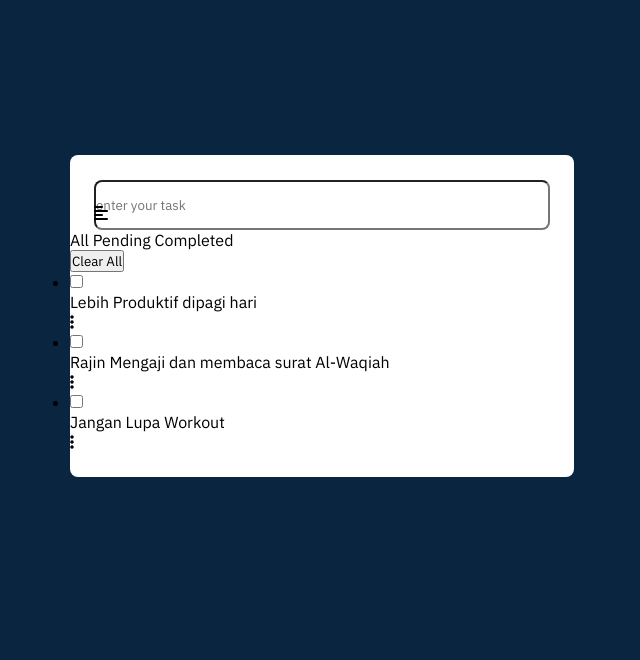
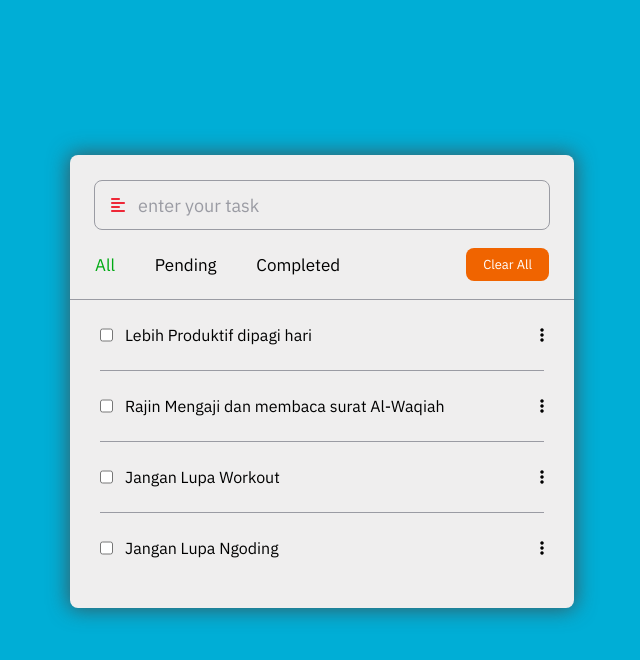
Before and after one commit to fierzahaikkal/undo-webapp, a plain HTML site: page index.html in a window 1280 px wide. Shown: the whole page, without its empty margins (318-958 px from the left). Drawn offline with Linux system fonts and the light colour scheme.

Commit message:
html style commit

```diff
--- a/index.html
+++ b/index.html
@@ -16,7 +16,7 @@
         </div>
         <div class="filter-section">
             <div class="filter">
-                <span id="all">All</span>
+                <span id="all" class="active">All</span>
                 <span id="pending">Pending</span>
                 <span id="completed">Completed</span>
             </div>
@@ -30,6 +30,10 @@
                 </label>
                 <div class="settings">
                     <i class="fa-solid fa-ellipsis-vertical"></i>
+                    <ul class="setting-menu">
+                        <li><i class="fa-solid fa-pen"></i>Edit</li>
+                        <li><i class="fa-solid fa-trash"></i>Delete</li>
+                    </ul>
                 </div>
             </li>
             <li class="task">
@@ -50,6 +54,15 @@
                     <i class="fa-solid fa-ellipsis-vertical"></i>
                 </div>
             </li>
+            <li class="task">
+                <label for="1">
+                    <input type="checkbox" id ="1"/>
+                    <p>Jangan Lupa Ngoding</p>
+                </label>
+                <div class="settings">
+                    <i class="fa-solid fa-ellipsis-vertical"></i>
+                </div>
+            </li>
         </ul>
     </div>
 </body>
--- a/style.css
+++ b/style.css
@@ -7,14 +7,17 @@
 }
 body{
     overflow: hidden;
-    background: #0A2540;
+    background: #00AED6;
 }
 .todo-wrap{
     max-width: 504px;
     margin: 155px auto;
     border-radius: 8px;
-    background: #ffff;
+    background: rgb(239, 238, 238);
     padding: 25px 0;
+    -webkit-box-shadow: 0px 0px 20px 2px rgba(69, 69, 69, 0.75);
+    -moz-box-shadow: 0px 0px 20px 2px rgba(69, 69, 69, 0.75);
+    box-shadow: 0px 0px 20px 2px rgba(69, 69, 69, 0.75);
 }
 .text-input{
     height: 50px;
@@ -25,9 +28,105 @@ body{
     height: 100%;
     width: 100%;
     border-radius: 8px;
+    padding: 0 20px 0 43px;
+    font-size: 18px;
+    border: 1px solid #9A9BA3;
+    outline: none;
+    background:rgb(239, 238, 238);
+}
+.text-input input::placeholder{
+    color: #9A9BA3;
 }
 .text-input i{
+    color: #EE2737;
     position: absolute;
     top:50%;
-    translate: position(17px, -50%);
+    transform: translate(17px, -50%);
 }
+.filter-section, li{
+    align-items: center;
+    display: flex;
+    justify-content: space-between;
+}
+.filter-section{
+    padding: 18px 25px;
+    border-bottom: 1px solid #9A9BA3;
+}
+.filter span{
+    margin: 0 18px;
+    font-size: 17px;
+    cursor: pointer;
+}
+.filter span:first-child{
+    margin-left: 0;
+}
+.filter-section .clear-btn{
+    outline: none;
+    border:none;
+    border-radius: 8px;
+    font-size: 13px;
+    padding: 8px 17px;
+    background: #F06400;
+    color: #ffff;
+    cursor: pointer;
+}
+.filter span.active{
+    color: #00AA13;
+}
+.task-section{
+    margin: 25px 30px;
+}
+.task-section .task{
+    list-style: none;
+    margin-bottom: 25px;
+    padding-bottom: 25px;
+    border-bottom: 1px solid #9A9BA3;
+    align-items: center;
+}
+.task-section .task:last-child{
+    margin-bottom: 0;
+    padding-bottom: 0;
+    border-bottom: 0;
+}
+.task label{
+    display: flex;
+}
+.task label input{
+    margin-right: 12px;
+}
+.task .settings{
+    cursor: pointer;
+    position: relative;
+}
+.settings .setting-menu{
+    position: absolute;
+    padding: 5px 0;
+    right: -5px;
+    bottom: -65px;
+    z-index: 2;
+    transform: scale(0);
+    background:rgb(239, 238, 238);
+    transform-origin: top right;
+    transition: transform 0.2s ease;
+    box-shadow: 0px 0px 6px rgba(69, 69, 69, 0.75);
+    border-radius: 5px;
+}
+.settings:hover .setting-menu{
+    transform: scale(1);
+}
+.setting-menu li{
+    height: 20px;
+    padding: 12px 15px;
+    font-size: 13px;
+    margin-bottom: 2px;
+    justify-content:flex-start;
+}
+.setting-menu li:last-child{
+    margin-bottom: 0;
+}
+.setting-menu li:hover{
+    background:rgb(224, 223, 223);
+}
+.setting-menu li i{
+    padding-right: 5px;
+}
```
